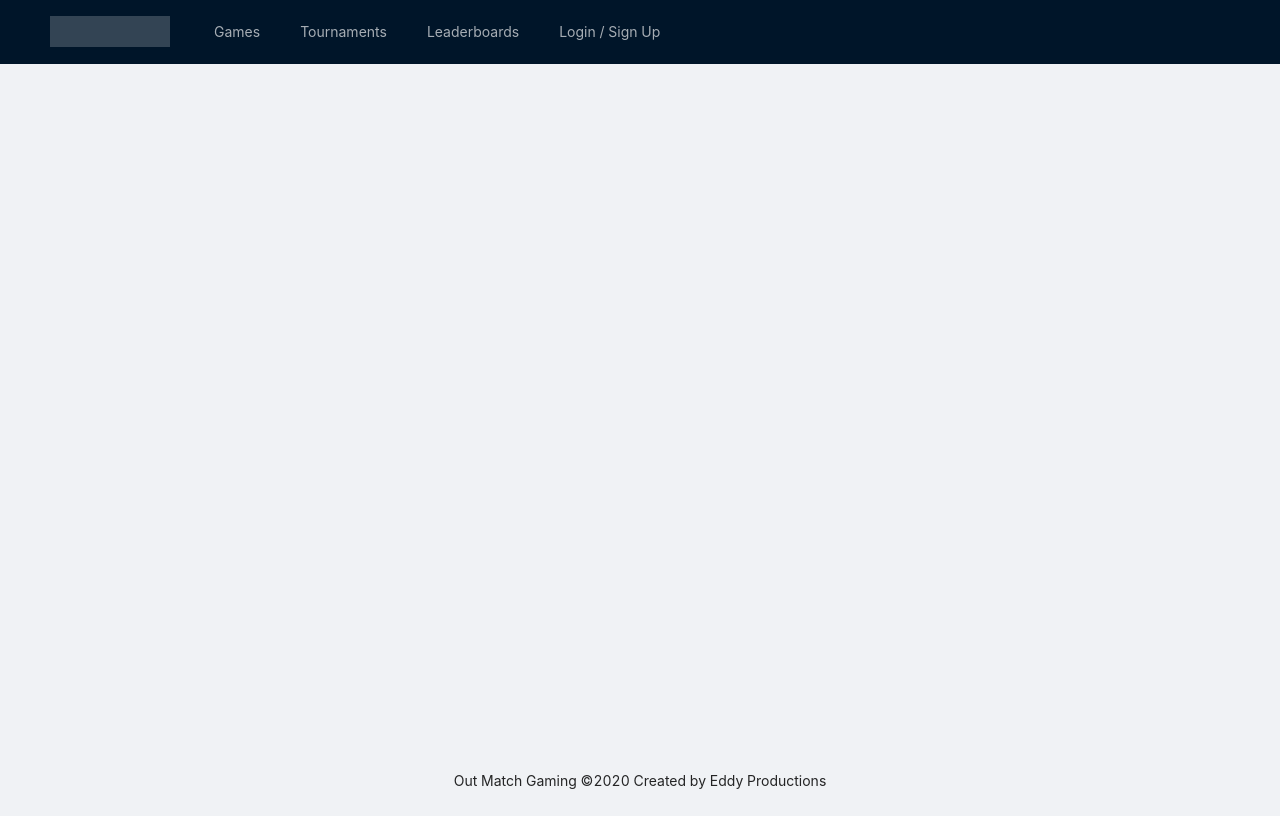
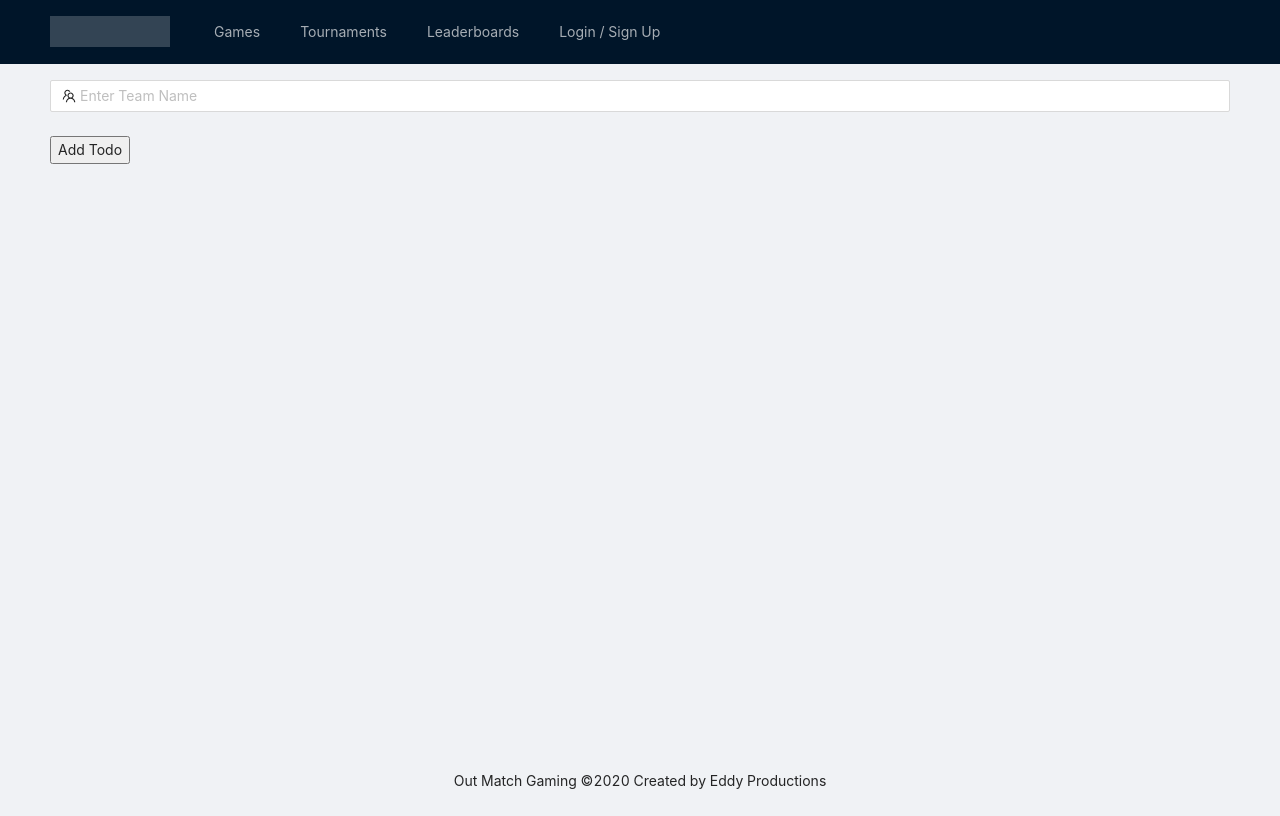
Before and after one commit to EddySum/outmatchgaming-front, a React (Create React App) app: page /ladders/1/create in a window 1280 px wide. Built offline with nearby package versions, Linux system fonts and the light colour scheme; no server answers.

Commit message:
added createTeam basic view & basic createTeam mutation

```diff
--- a/src/App.tsx
+++ b/src/App.tsx
@@ -3,12 +3,12 @@ import 'antd/dist/antd.css';
 import React from 'react';
 import axios from 'axios';
 
-import { BrowserRouter as Router, Switch, Route } from "react-router-dom";
+import { BrowserRouter as Router, Switch, Route, RouteComponentProps } from "react-router-dom";
 import { useDispatch } from 'react-redux';
 import { setUsername, toggleAuth } from './redux/actions/userActions';
 
 import GameDetail from './components/GameDetail/GameDetail';
-
+import CreateTeam from './components/CreateTeam/CreateTeam'
 import Topbar from './components/Topbar/Topbar'
 import Login from './components/Login/Login'
 import Home from './components/Home/Home'
@@ -56,8 +56,11 @@ function App() {
             <Route exact path="/leaderboards">
               <p>Leaderboards</p>
             </Route>
-            <Route path={`/games/:gameId`}>
+            <Route exact path="/games/:gameId">
               <GameDetail />
+            </Route>
+            <Route exact path="/ladders/:ladderId/create">
+              <CreateTeam />
             </Route>
           </Switch>
 
--- /dev/null
+++ b/src/components/CreateTeam/CreateTeam.tsx
@@ -0,0 +1,52 @@
+import 'antd/dist/antd.css';
+import './CreateTeam.css';
+import React from 'react';
+import { useHistory } from 'react-router-dom';
+
+
+import { Form, Input, Button, Typography } from 'antd';
+import { TeamOutlined } from '@ant-design/icons';
+
+import { useMutation } from '@apollo/react-hooks';
+import { gql } from 'apollo-boost';
+import { Store } from 'antd/lib/form/interface';
+
+export const CREATE_TEAM = gql`
+  mutation CreateTeam($ladderId: ID!, $teamName: String!) {
+    createTeam(ladderId: $ladderId, name: $teamName) {
+      _id
+      name
+      ladderId
+      points
+    }
+  }
+`;
+
+function CreateTeam() {
+  const url = window.location.href;
+  const beginIdx = url.indexOf('ladders/')+8;
+  const endIdx = url.indexOf('/', beginIdx);
+  const ladderId = url.substring(beginIdx, endIdx);
+
+  const [createTeam, { data }] = useMutation(CREATE_TEAM);
+
+  const onSubmit = ({ teamName }: Store) => {
+    createTeam({ variables: { ladderId, teamName } });
+  }
+
+  return (
+    <Form
+      onFinish={onSubmit}
+    >
+      <Form.Item
+        name="teamName"
+        rules={[{ required: true, message: 'Team Name' }]}
+      >
+        <Input prefix={<TeamOutlined className="site-form-item-icon" />} placeholder="Enter Team Name" />
+      </Form.Item>
+      <button type="submit">Add Todo</button>
+    </Form>
+  )
+}
+
+export default CreateTeam;
```
Also changed, not shown: src/components/CreateTeam/CreateTeam.css (added).
